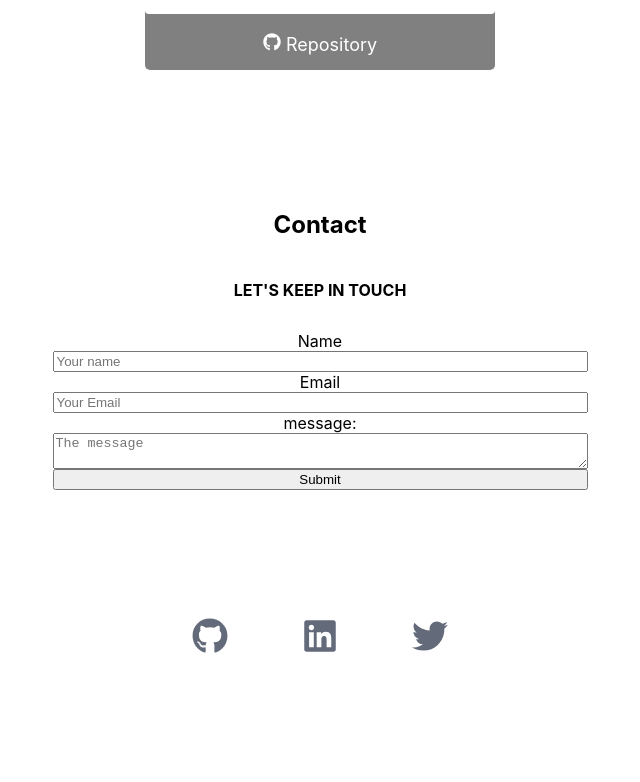
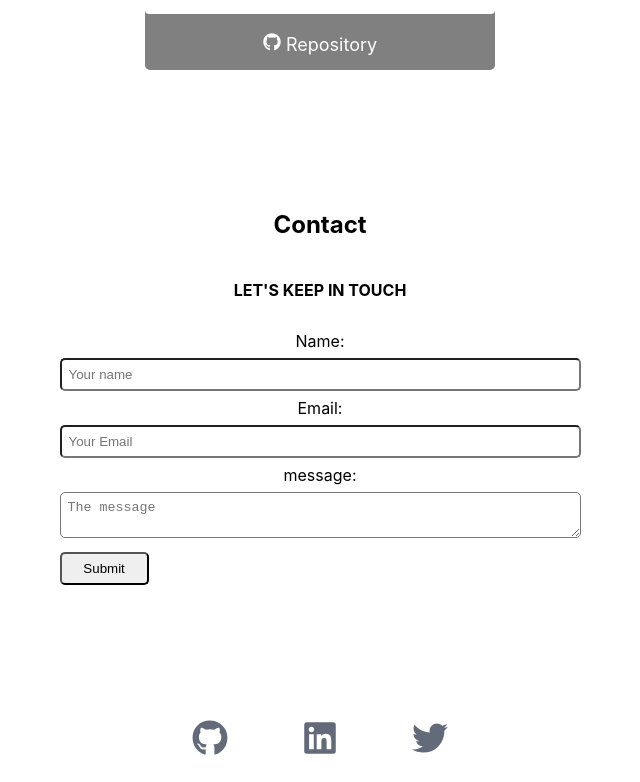
Before and after one commit to naderakhgari/portfolio, a React (Create React App) app in the folder client/: page / in a window 1280 px wide. Shown: the part 1937-2719 px from the top of the page, without its empty margins (320-960 px from the left). Before the commit the page ends 2617 px from the top, so only its background shows below. Built offline with nearby package versions, Linux system fonts and the light colour scheme.

Commit message:
change the style of about to be responsive

```diff
--- a/client/src/App.css
+++ b/client/src/App.css
@@ -127,6 +127,7 @@
 /* About me  ***********************************/
 .about-container{
   display: flex;
+  flex-direction: column;
   justify-content: center;
   align-items: center;
   min-height: 70vh;
@@ -168,10 +169,25 @@
   justify-content: center;
   align-items: center;
 }
+.input{
+  padding: 7px;
+  margin: 7px;
+  border-radius: 5px;
+}
+
+.submit-btn{
+  padding: 7px;
+  margin: 7px;
+  border-radius: 5px;
+}
 
 
 @media (min-width: 576px) {
   .contact-container{
     margin: 100px 0;
   }
+  .about-container{
+    display: flex;
+    flex-direction: row;
+  }
 }
--- a/client/src/Components/About.js
+++ b/client/src/Components/About.js
@@ -4,6 +4,9 @@ import Nader from "../img/nader.jpg";
 const About = () => {
   return (
     <div className="container about-container">
+      <div className="col-4">
+        <img src={Nader} alt="nader" className="nader-img col-12" />
+      </div>
       <div className="col-8">
         <p className="about-me">About me</p>
         <p className="about-me-text">
@@ -16,9 +19,6 @@ const About = () => {
           to opportunities to work as Full Stack Developer.
         </p>
       </div>
-      <div className="col-4">
-        <img src={Nader} alt="nader" className="nader-img col-12" />
-      </div>
     </div>
   );
 };
--- a/client/src/Components/Contact.js
+++ b/client/src/Components/Contact.js
@@ -18,16 +18,18 @@ const Contact = () => {
       <h2>Contact</h2>
       <h4>LET'S KEEP IN TOUCH</h4>
       <form className="form-style">
-        <label>Name</label>
+        <label>Name:</label>
         <input
+          className="input"
           placeholder="Your name"
           type="text"
           name="name"
           onChange={onChange}
           required
         ></input>
-        <label>Email</label>
+        <label>Email:</label>
         <input
+          className="input"
           placeholder="Your Email"
           type="text"
           name="email"
@@ -36,13 +38,14 @@ const Contact = () => {
         ></input>
         message:{" "}
         <textarea
+          className="input"
           placeholder="The message"
           type="text-area"
           name="text"
           onChange={onChange}
           required
         ></textarea>
-        <button type="submit">Submit</button>
+        <button type="submit" className="submit-btn col-6 sm-col-4 md-col-3 lg-col-3 xl-col-2">Submit</button>
       </form>
     </div>
   );
```
